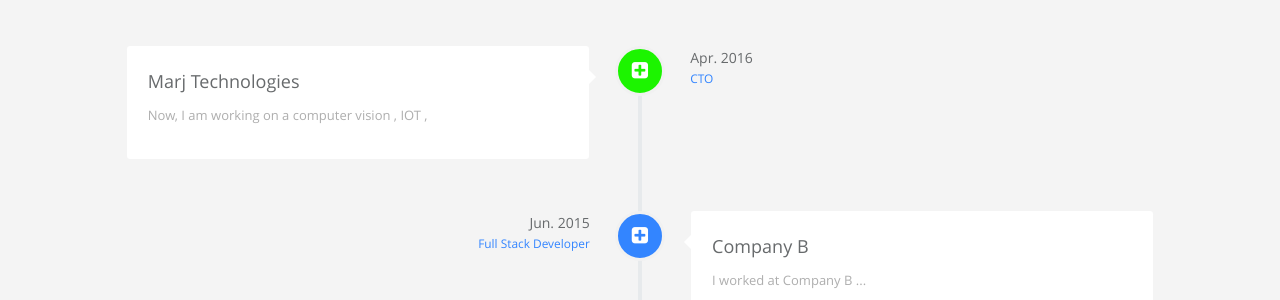
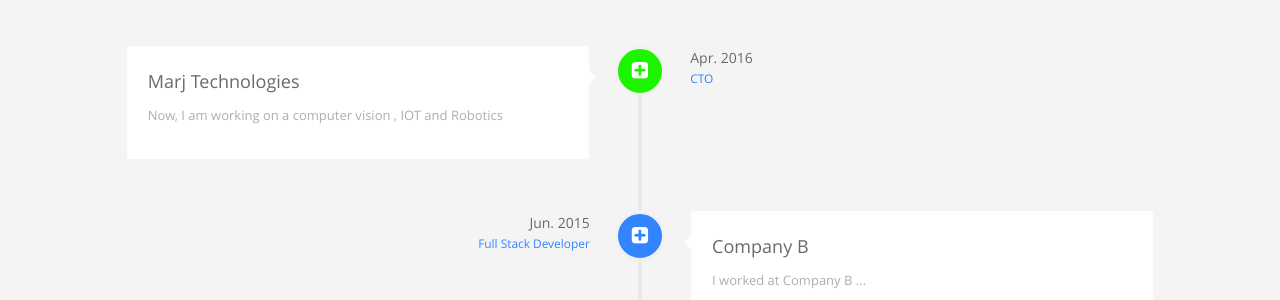
Before and after one commit to mounicarajput/modern-whale, a Jekyll site: the page built from index.html, in a window 1280 px wide and 900 px high, scrolled down 876 px. Shown: the part 154-454 px from the top of the window. Built offline with Jekyll 4.4.1, drawn with Linux system fonts in a browser that asks for light colours.

Commit message:
careers.yml: updated detail in desc

```diff
--- a/_data/index/careers.yml
+++ b/_data/index/careers.yml
@@ -2,7 +2,7 @@
     detail: Marj Technologies
     i18n: marj technologies
   desc:
-    detail: 'Now, I am working on a computer vision , IOT , '
+    detail: 'Now, I am working on a computer vision , IOT and Robotics '
     i18n: company_a_desc
   date:
     detail: Apr. 2016
```
